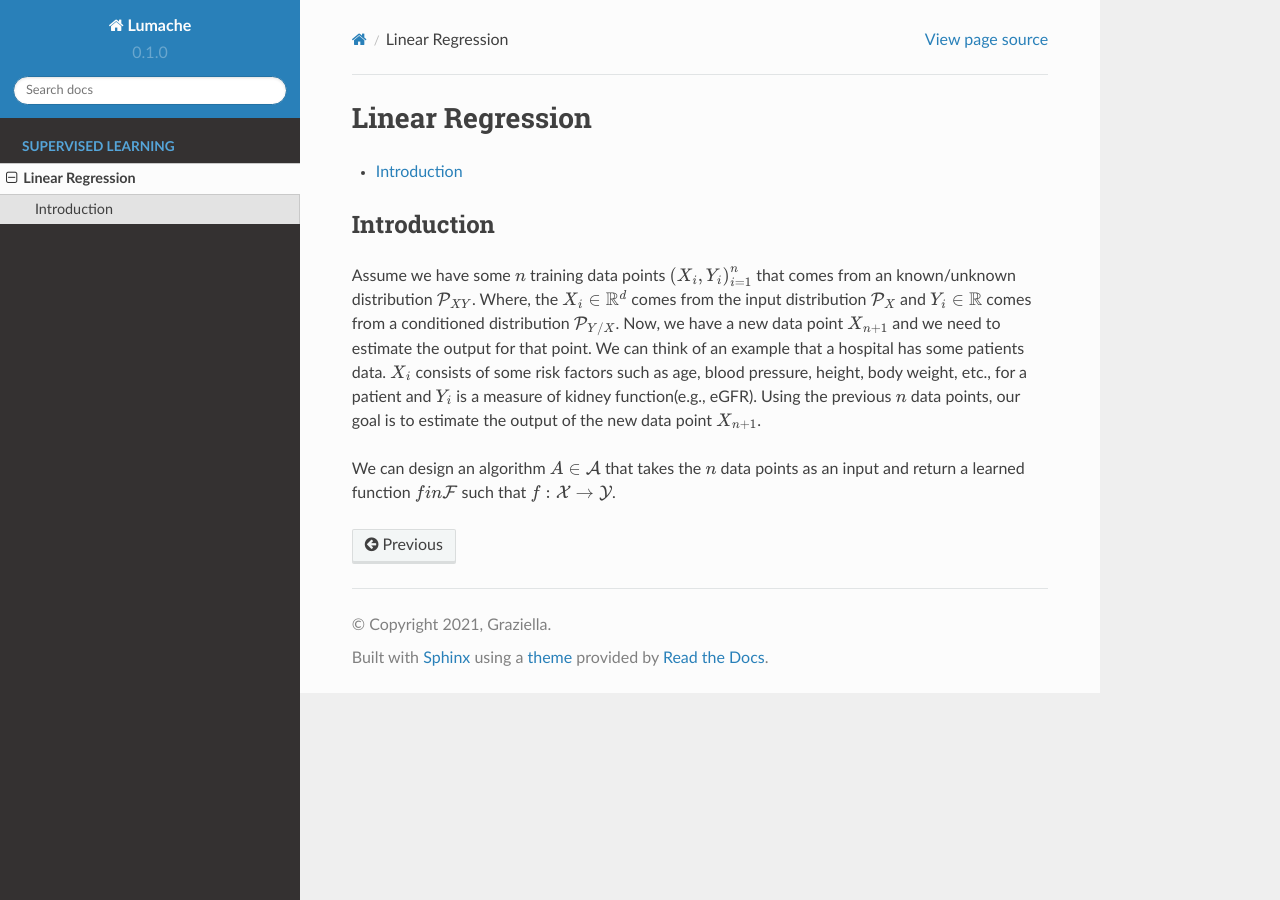
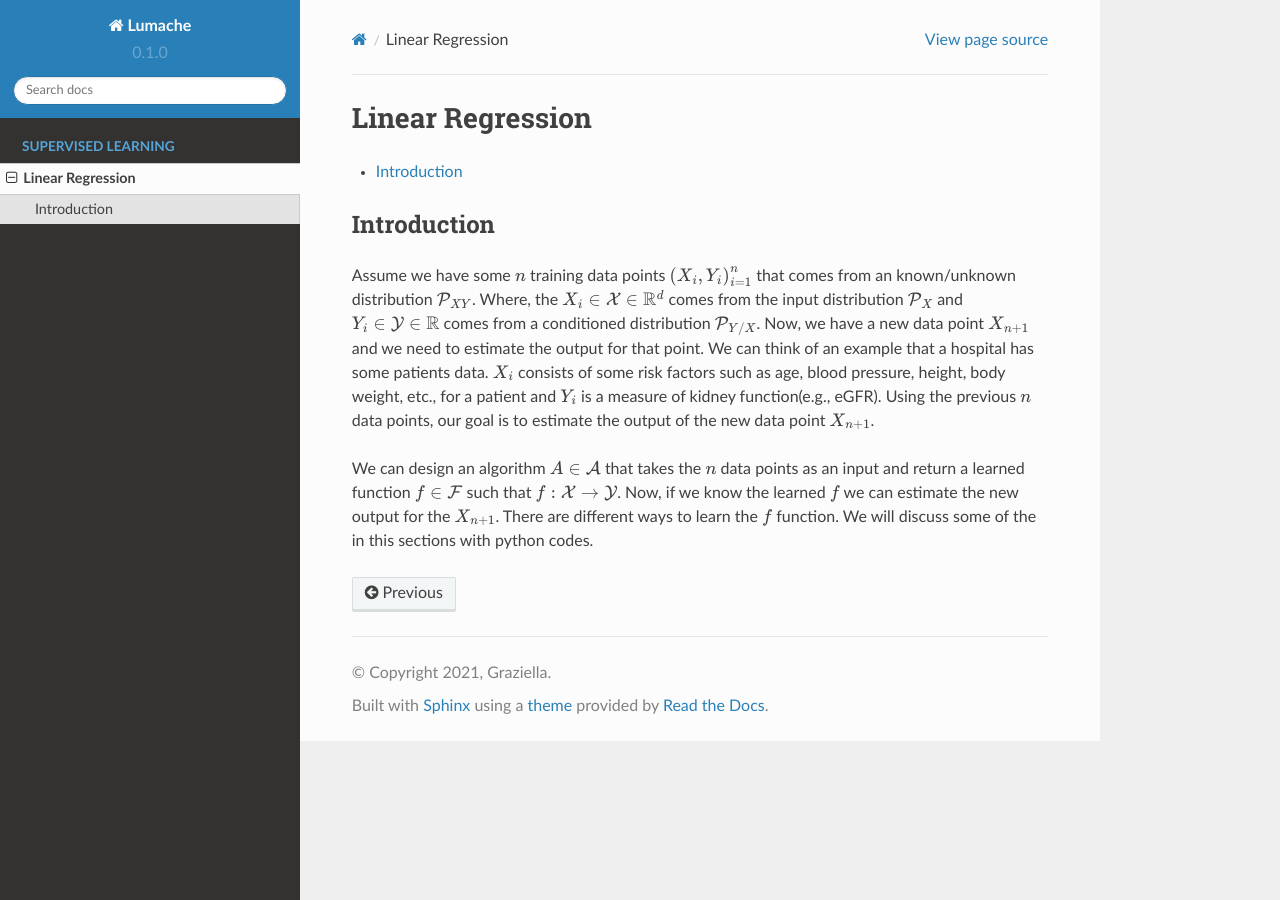
Before and after one commit to ghoshsubh/ML-project, a Sphinx documentation site: the page built from docs/source/Linear_regression.rst, in a window 1280 px wide. Built offline with Sphinx 7.4.7 and the Read the Docs theme 2.0.0, drawn with Linux system fonts in a browser that asks for light colours.

Commit message:
Update Linear_regression.rst

```diff
--- a/docs/source/Linear_regression.rst
+++ b/docs/source/Linear_regression.rst
@@ -12,9 +12,10 @@ Linear Regression
 Introduction
 ============
 
-Assume we have some :math:`n` training data points :math:`{(X_i, Y_i)}_{i = 1}^{n}` that comes from an known/unknown distribution :math:`\mathcal{P}_{XY}`. Where, the :math:`X_i \in \mathbb{R}^d`
-comes from the input distribution :math:`\mathcal{P}_{X}` and :math:`Y_i \in \mathbb{R}` comes from a conditioned distribution :math:`\mathcal{P}_{Y/X}`. Now, we have a new data point :math:`X_{n+1}` and
+Assume we have some :math:`n` training data points :math:`{(X_i, Y_i)}_{i = 1}^{n}` that comes from an known/unknown distribution :math:`\mathcal{P}_{XY}`. Where, the :math:`X_i \in \mathcal{X} \in \mathbb{R}^d`
+comes from the input distribution :math:`\mathcal{P}_{X}` and :math:`Y_i \in \mathcal{Y} \in \mathbb{R}` comes from a conditioned distribution :math:`\mathcal{P}_{Y/X}`. Now, we have a new data point :math:`X_{n+1}` and
 we need to estimate the output for that point. We can think of an example that a hospital has some patients data. :math:`X_i` consists of some risk factors such as age, blood pressure, height, body weight, etc., for a patient and
 :math:`Y_i` is a measure of kidney function(e.g., eGFR). Using the previous :math:`n` data points, our goal is to estimate the output of the new data point :math:`X_{n+1}`.
 
-We can design an algorithm :math:`A \in \mathcal{A}` that takes the :math:`n` data points as an input and return a learned function :math:`f in \mathcal{F}` such that :math:`f: \mathcal{X} \rightarrow \mathcal{Y}`.
+We can design an algorithm :math:`A \in \mathcal{A}` that takes the :math:`n` data points as an input and return a learned function :math:`f \in \mathcal{F}` such that :math:`f: \mathcal{X} \rightarrow \mathcal{Y}`. Now, if we know the learned :math:`f`
+we can estimate the new output for the :math:`X_{n+1}`. There are different ways to learn the :math:`f` function. We will discuss some of the in this sections with python codes.
```
